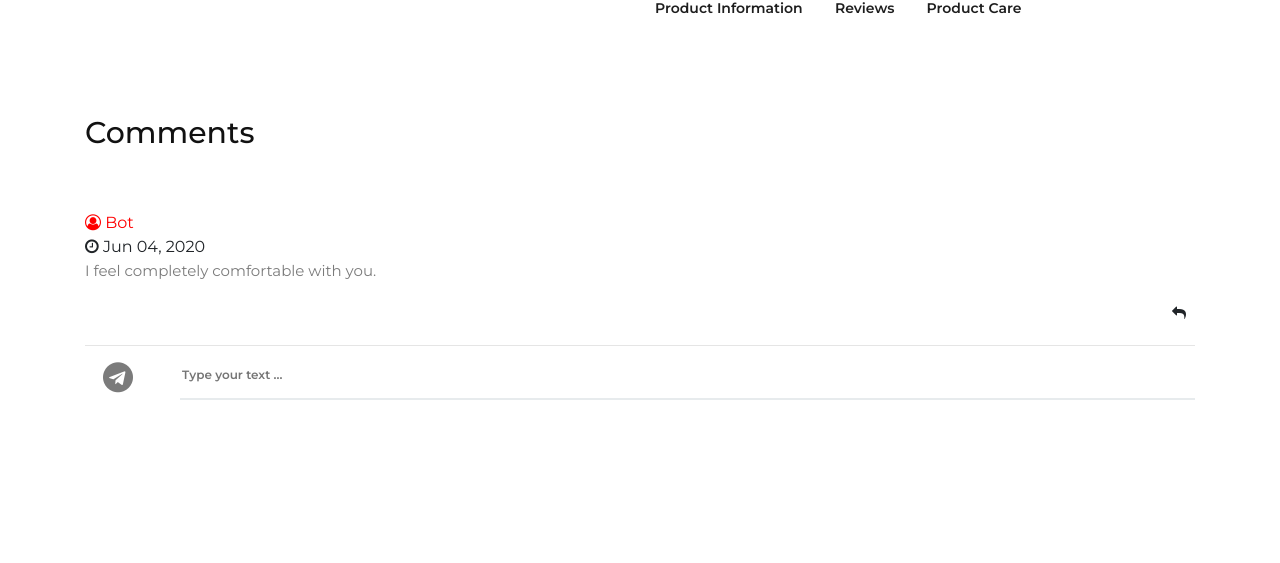
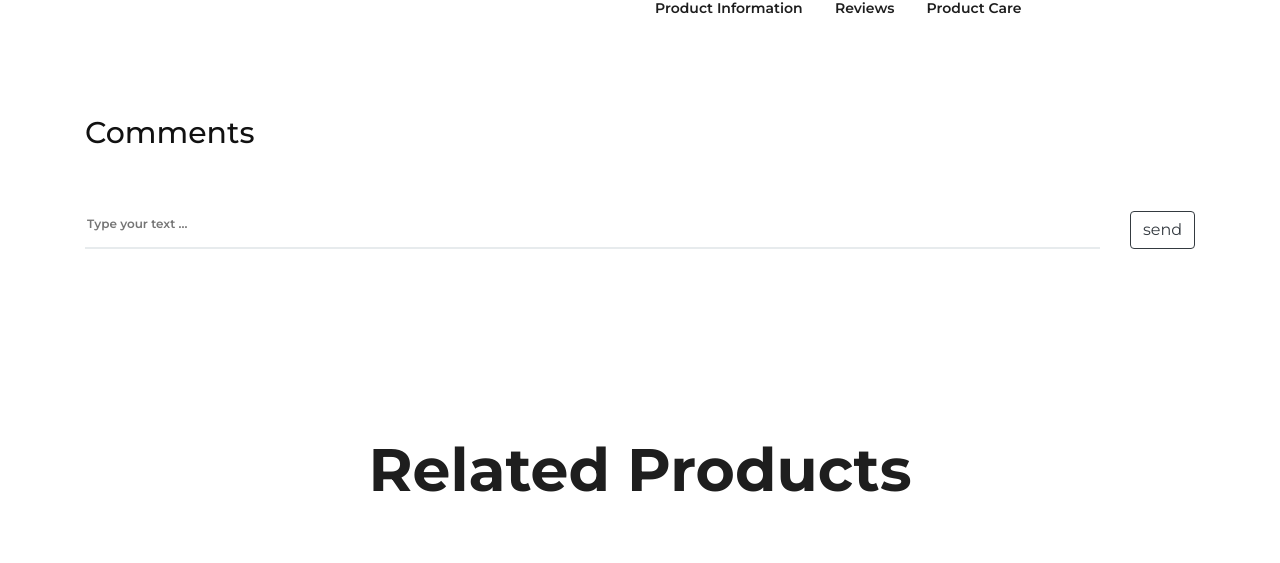
Before and after one commit to caongochoangvan/FashionShopApp, a Flask app: page /product/1 in a window 1280 px wide. Shown: the part 973-1536 px from the top of the page. Run offline with Flask 2, Linux system fonts and the light colour scheme; a user stored in the database is signed in; data comes from the database, SQL or seed files in the repository; both versions use the stored data as it was after the commit; some libraries are stand-ins or nearby versions.

Commit message:
adding chatbot comment

```diff
--- a/fashionshop/models.py
+++ b/fashionshop/models.py
@@ -36,10 +36,12 @@ class Comment(db.Model):
     id = db.Column(db.Integer, primary_key = True)
     date_posted = db.Column(db.DateTime, nullable = False, default = datetime.utcnow)
     content = db.Column(db.Text, nullable = False)
+    content_chatbot = db.Column(db.Text, nullable = False)
     user_id = db.Column(db.Integer, db.ForeignKey('user.id'), nullable = False)
     product_id = db.Column(db.Integer, db.ForeignKey('product.id'), nullable = False)
     def __repr__(self):
         return f"Comment('{self.title}','{self.date_posted}')"
+
 class Product(db.Model):
     # __searchable__ = ['title','description']
     id = db.Column(db.Integer, primary_key = True)
--- a/fashionshop/routes.py
+++ b/fashionshop/routes.py
@@ -4,7 +4,8 @@ from fashionshop import db, bcrypt, app, es
 from fashionshop.models import *
 from flask_login import current_user, login_user, login_required, logout_user
 from product_recommender import *
-#TODO: FIX THE SPECIFIC CATEGORIES (MEN, WOMEN, FRAGRANCE, SORT) - paginate
+from chatbot import bot
+
 
 @app.route("/", methods=['GET', 'POST','PUT'])
 @app.route("/home")
@@ -101,24 +102,33 @@ def product(product_id):
 
         flash(f'Adding to shopping cart succesfully!', 'success')
     recommended_index_products = recommender(product_id - 1)
-    print('recommended_index_products', recommended_index_products)
+    # print('recommended_index_products', recommended_index_products)
     recommended_products = []
     for id  in recommended_index_products:
         p = Product.query.get(id + 1)
         recommended_products.append(p)
-    print('list of recommended products', recommended_products)
-    return render_template('product.html', title = 'Product', product = product, recommended_products = recommended_products, comments = comments)
+    # print('list of recommended products', recommended_products)
+    if 'content_error' in session:
+        content_error = session['content_error']
+    else:
+        content_error = None
+
+    return render_template('product.html', title = 'Product', product = product, recommended_products = recommended_products, comments = comments, content_error = content_error)
 @app.route('/product/<int:product_id>/new_comment', methods = ['POST','GET'])
 @login_required
 def new_comment(product_id):
     content = request.args.get('content')
-    print(content)
+    product = Product.query.get_or_404(product_id)
     author = current_user
-    product = Product.query.get_or_404(product_id)
-    comment = Comment(content = content, author = author, product = product)
-    db.session.add(comment)
-    db.session.commit()
-    flash('Adding new comment successfully!')
+    content_chatbot = str(bot.get_response(content))
+    if len(content) < 2 or len(content) > 100:
+        session['content_error'] = "The comment cannot too long or too short"
+        print('e')
+    else:
+        comment = Comment(content = content, author = author, product = product, content_chatbot = content_chatbot)
+        db.session.add(comment)
+        db.session.commit()
+        flash('Adding new comment successfully!')
     return redirect(url_for('product', product_id = product.id))
 @app.route('/checkout', methods=['GET','POST'])
 def checkout():
--- a/fashionshop/templates/product.html
+++ b/fashionshop/templates/product.html
@@ -94,10 +94,28 @@
                     </div>
                 </div>
             </div>
+            <div class="row">
+
+                <div class="col-lg-11">
+                    <form class="contact-form" id="comment_form" action="{{ url_for('new_comment', product_id = product.id) }}">
+
+                            <input type="text" placeholder="Type your text ..." name="content">
+                    </form>
+                    {% if content_error %}
+                        <span class="is-invalid"> {{ content_error }} </span>
+
+                    {% endif %}
+                </div>
+                <div class="col-lg-1">
+                    <!-- <input type="submit" placeholder="Comment" name="comment"> -->
+                    <p class=""><input type="submit" form="comment_form" value="send" class="btn btn-outline-light btn-outline-dark" ></i></p>
+                </div>
+            </div>
             {% if current_user.is_authenticated %}
             <!-- <div class="row"></div> -->
             {% if comments%}
                 {% for comment in comments %}
+
                     <article class="row">
                         <div class="col-md-12 col-sm-12">
                         <div class="panel panel-default arrow left">
@@ -112,7 +130,7 @@
                                     {{ comment.content }}
                                 </p>
                             </div>
-                            <p class="text-right"><a href="#" class="btn btn-default btn-sm"><i class="fa fa-reply"></i> </a></p>
+                            <p class="text-right "><a  class="btn btn-default btn-sm btn-dark" data-toggle="collapse" role="button" href="#chatbot" aria-expanded="false" aria-controls="chatbot"><i class="fa fa-reply"></i> </a></p>
                             <hr>
 
                             </div>
@@ -120,46 +138,35 @@
                         </div>
 
                     </article>
-                {% endfor %}
-            {% endif %}
-            <article class="row">
-                <div class="col-md-12 col-sm-12">
+                    <article class="row collapse" id ="chatbot">
+                        <div class="col-md-11 col-sm-11 offset-1">
                             <div class="panel panel-default arrow left">
                                 <div class="panel-body">
                                     <header class="text-left">
                                         <div class="comment-user "style="color: red;"><i class="fa fa-user-circle-o"></i> Bot</div>
-                                <time class="comment-date" datetime="16-12-2014 01:05"><i class="fa fa-clock-o"></i> Jun 04, 2020</time>
+                                        <time class="comment-date" datetime="16-12-2014 01:05"><i class="fa fa-clock-o"></i> {{ comment.date_posted.strftime('%b %d %Y') }}</time>
 
                                     </header>
 
                                     <div class="comment-post">
                                         <p>
-                                    I feel completely comfortable with you.
+                                           {{ comment.content_chatbot }}
 
                                         </p>
                                     </div>
-                                <p class="text-right"><a href="#" class="btn btn-default btn-sm"><i class="fa fa-reply"></i> </a></p>
+                                        <!-- <p class="text-right"><a href="#" class="btn btn-default btn-sm"><i class="fa fa-reply"></i> </a></p> -->
                                         <hr>
                                 </div>
                             </div>
                         </div>
                     </article>
+                {% endfor %}
+            {% endif %}
+                {% else %}
                 <div class="row">
-                <div class="col-lg-1">
-                    <!-- <input type="submit" placeholder="Comment" name="comment"> -->
-                    <p class=""><input type="submit" form="comment_form" class="btn btn-default btn-sm" value="" ><i class="fa fa-telegram fa-2x"></i></p>
+                    <p> You have to <a href="{{ url_for('login') }}" class="btn-outline-dark"> <b>Login</b></a> or <a href="{{ url_for('register') }}" class="btn-outline-dark"> <b>Register</b></a> to see and reply comments</p>
+
                 </div>
-                <div class="col-lg-11">
-                    <form class="contact-form" id="comment_form" action="{{ url_for('new_comment', product_id = product.id) }}">
-
-                            <input type="text" placeholder="Type your text ..." name="content">
-
-
-
-                    </form>
-                </div>
-                {% else %}
-                <p> You have to <a href="{{ url_for('login') }}" class="btn-outline-dark"> <b>Login</b></a> or <a href="{{ url_for('register') }}" class="btn-outline-dark"> <b>Register</b></a> to see and reply comments</p>
                 {% endif %}
             </div>
 
```
Also changed, not shown: chatbot.py (+14 -13 lines), test.json (added, +8 -0 lines), fashionshop/site.db, 2 other files. Lines whose indentation alone changed are shown as unchanged.
